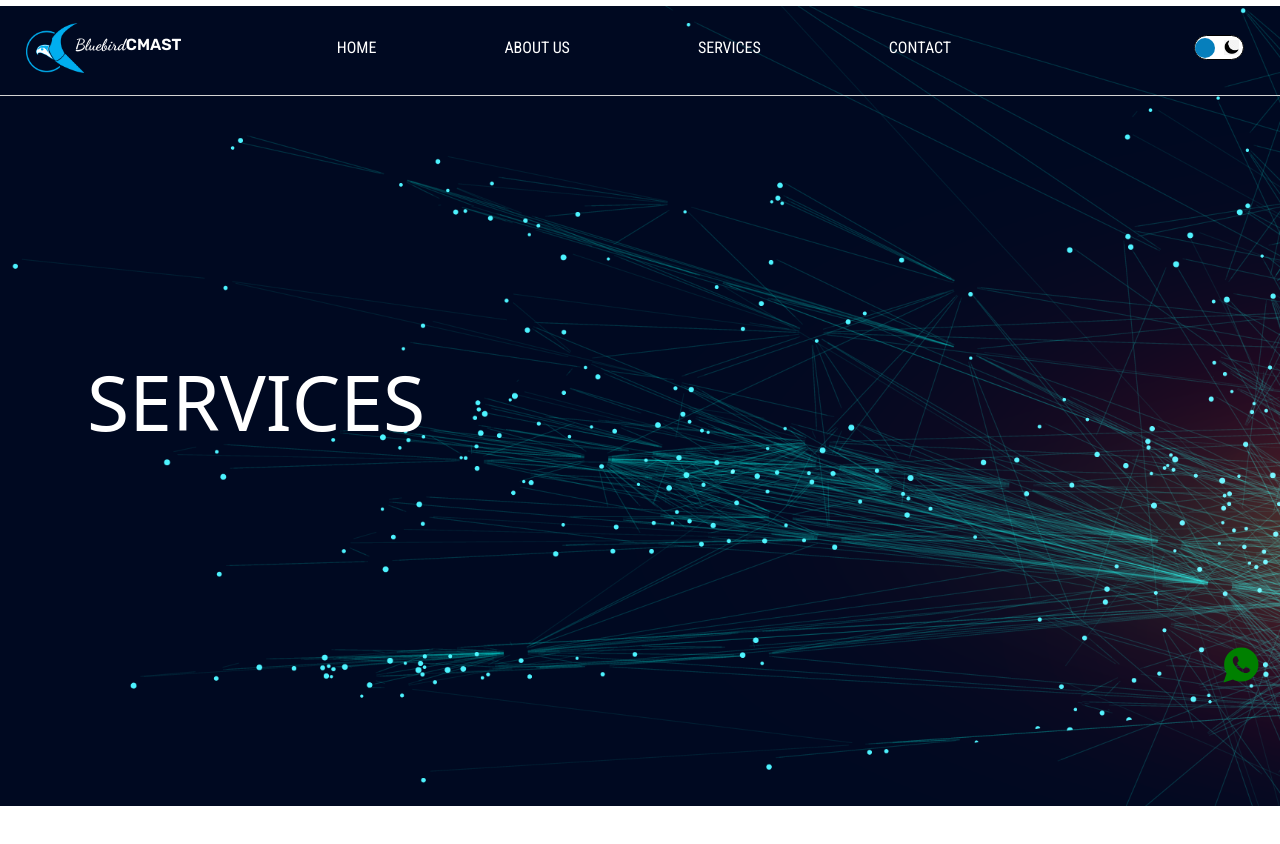
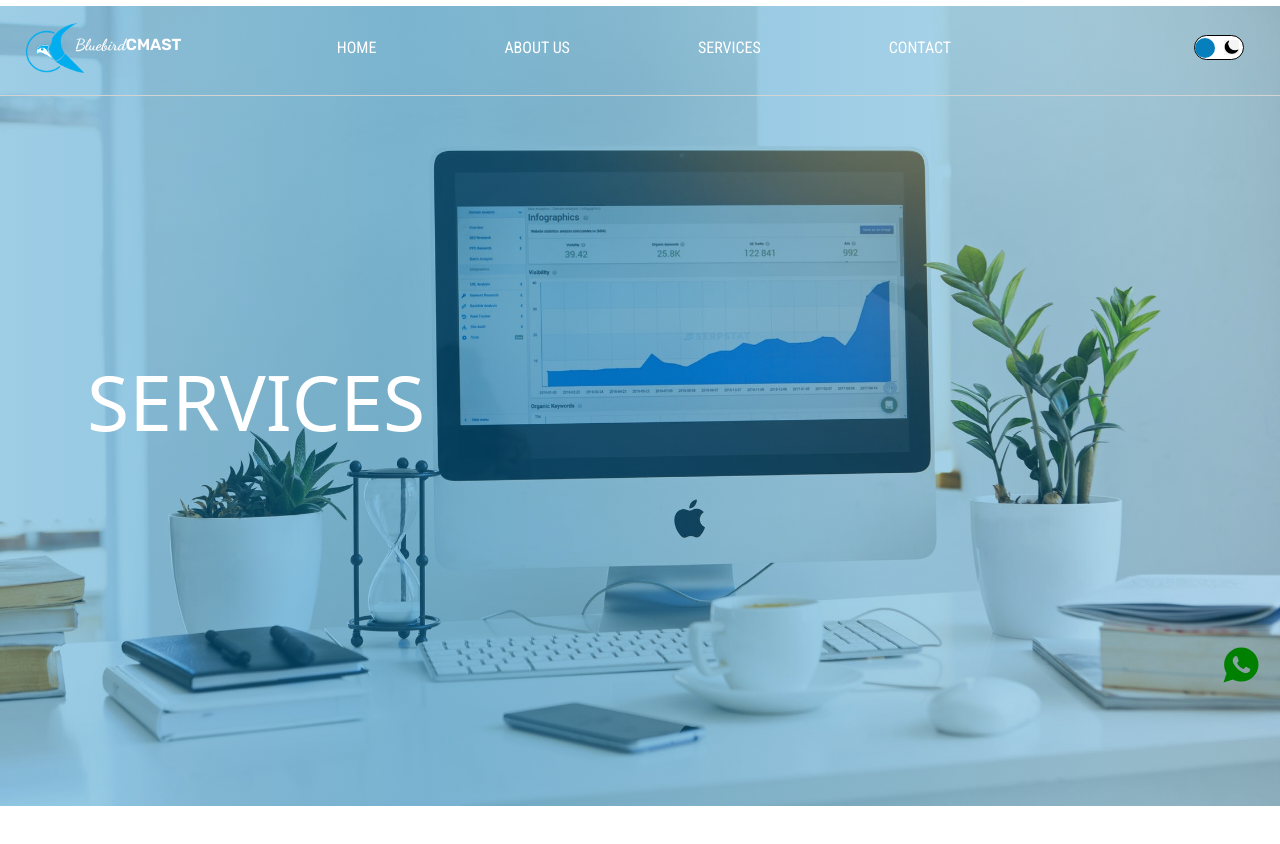
Before and after one commit to Rogue-codes/blu, a React (Create React App) app: page /service in a window 1280 px wide. Shown: the top 844 px of the page. Built offline with nearby package versions, Linux system fonts and the light colour scheme; the HTML template or start-up script is replaced by a standard one; a web font is replaced by a local one.

Commit message:
pictures change

```diff
--- a/src/Components/About.jsx
+++ b/src/Components/About.jsx
@@ -1,6 +1,6 @@
 import React, { useEffect } from 'react'
 import styled from 'styled-components'
-import bg from '../Assets/abt.jpg'
+import bg from '../Assets/abt.webp'
 import abtbg from '../Assets/abtbg.png'
 import cld from '../Assets/cld.jpg'
 import Aos from 'aos'
@@ -15,7 +15,7 @@ const First = styled.div`
     margin-top: -7%;
     width: 100%;
     height: 100vh;
-    background: url(${bg});
+    background: linear-gradient(90deg, #067fbc62 0%, #067fbc7a 32%, #067fbc48 100%),url(${bg});
     background-size: cover;
     -webkit-background-size:cover;
     -moz-background-size:cover;
--- a/src/Components/Contact.jsx
+++ b/src/Components/Contact.jsx
@@ -18,7 +18,7 @@ const First = styled.div`
     margin-top: -7%;
     width: 100%;
     height: 100vh;
-    background: linear-gradient(90deg, #000000d9 42%, rgba(2,1,18,0.6871790952709209) 77%, rgba(1,12,14,0.5051062661392682) 100%),url(${cont});
+    background: linear-gradient(90deg, #067fbc62 42%, #067fbc62 77%, #067fbc62 100%),url(${cont});
     background-size: cover;
     -webkit-background-size:cover;
     -moz-background-size:cover;
--- a/src/Components/Service.jsx
+++ b/src/Components/Service.jsx
@@ -1,6 +1,6 @@
 import React, { useEffect } from 'react'
 import styled from 'styled-components'
-import servbg from '../Assets/servbg.webp'
+import servbg from '../Assets/serv.jpeg'
 import serv from '../Assets/serv.jpg'
 import serv2 from '../Assets/serv2.jpg'
 import serv3 from '../Assets/serv3.jpg'
@@ -16,7 +16,7 @@ const First = styled.div`
     margin-top: -7%;
     width: 100%;
     height: 100vh;
-    background: url(${servbg});
+    background: linear-gradient(90deg, #067fbc62 0%, #067fbc7a 32%, #067fbc48 100%),url(${servbg});
     background-size: cover;
     -webkit-background-size:cover;
     -moz-background-size:cover;
```
Also changed, not shown: src/Assets/abt.webp (added), src/Assets/serv.jpeg (added).
